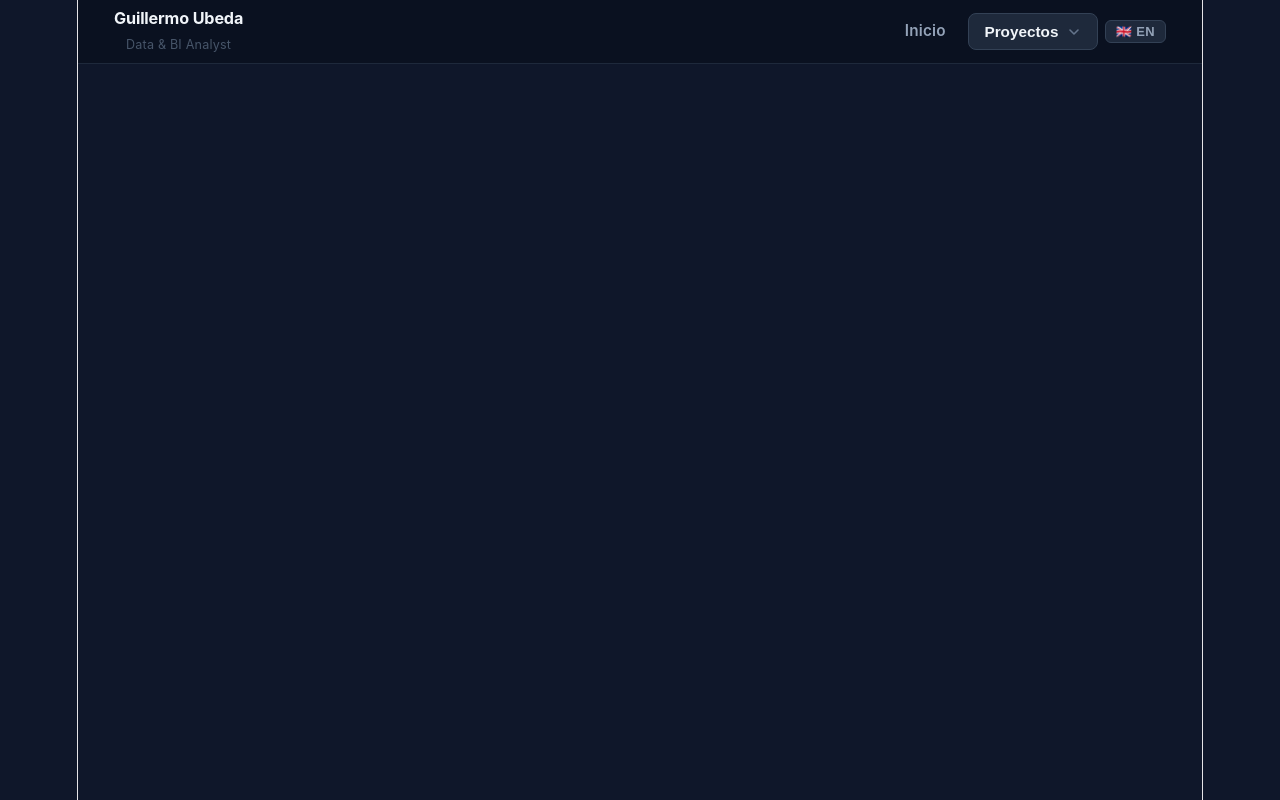
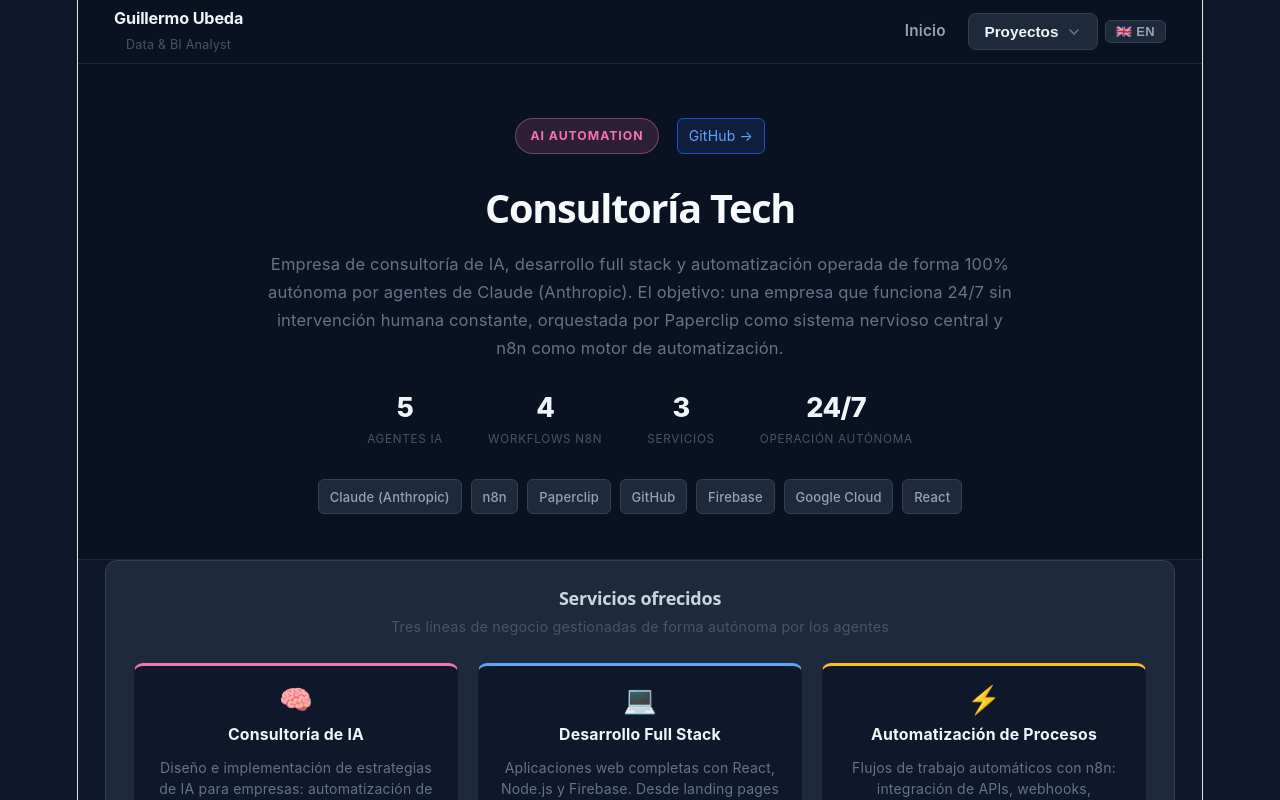
Before and after one commit to Guillermo1987/project-portfolio, a React (Vite) app: page /consultoria-tech in a window 1280 px wide. Shown: the top 800 px of the page. Built offline with nearby package versions, Linux system fonts and the light colour scheme.

Commit message:
feat(web): ruta /consultoria-tech, links corporativos y LicitaBot
Renombra ruta /ia-digox a /consultoria-tech, corrige links al sitio corporativo (consultoria-tech.web.app) y al repo renombrado, anade LicitaBot al menu y a la home. Desplegado a proyectos-personales.web.app.

```diff
--- a/src/App.jsx
+++ b/src/App.jsx
@@ -50,7 +50,7 @@
         <Route path="/executive" element={<ExecutiveDashboard />} />
         <Route path="/churn"     element={<ChurnDashboard />} />
         <Route path="/hotel"     element={<HotelDashboard />} />
-        <Route path="/ia-digox"     element={<IaDigoxPage />} />
+        <Route path="/consultoria-tech"     element={<IaDigoxPage />} />
         <Route path="/automations"  element={<AutomationsPage />} />
         <Route path="/dashboards"   element={<DashboardsPage />} />
         <Route path="/portfolio"    element={<PortfolioIndexPage />} />
--- a/src/components/Navbar.jsx
+++ b/src/components/Navbar.jsx
@@ -27,10 +27,11 @@
     icon: '🤖',
     color: '#f472b6',
     items: [
-      { to: '/ia-digox',    label: 'Consultoría Tech',            badge: 'AI Automation',  icon: '🤖', color: '#f472b6', ext: false },
+      { to: '/consultoria-tech',    label: 'Consultoría Tech',            badge: 'AI Automation',  icon: '🤖', color: '#f472b6', ext: false },
       { to: '/automations', label: 'Automatizaciones',            badge: 'n8n · Paperclip', icon: '⚡', color: '#8b5cf6', ext: false },
-      { to: 'https://consultoria-tech.web.app',              label: 'Consultoría Tech Corporate', badge: 'Corporate Web',  icon: '🌐', color: '#06b6d4', ext: true },
+      { to: 'https://consultoria-tech.web.app',             label: 'Consultoría Tech Corporate', badge: 'Corporate Web',  icon: '🌐', color: '#06b6d4', ext: true },
       { to: 'https://github.com/Guillermo1987/agentforge',   label: 'AgentForge',                 badge: 'SaaS · AI',      icon: '🏗️', color: '#6366f1', ext: true },
+      { to: 'https://github.com/Guillermo1987/Proyecto-Licitaciones-Publicas-automatizadas', label: 'LicitaBot', badge: 'GovTech · SaaS', icon: '📋', color: '#14b8a6', ext: true },
     ],
   },
   {
--- a/src/pages/AutomationsPage.jsx
+++ b/src/pages/AutomationsPage.jsx
@@ -290,7 +290,7 @@
         <div className="auto-hero-inner">
           <div className="auto-hero-top">
             <span className="auto-hero-badge">{t.badge}</span>
-            <Link to="/ia-digox" className="auto-hero-link">Consultoría Tech →</Link>
+            <Link to="/consultoria-tech" className="auto-hero-link">Consultoría Tech →</Link>
           </div>
           <h1 className="auto-hero-title">{t.title}</h1>
           <p className="auto-hero-desc">{t.desc}</p>
--- a/src/pages/HomePage.jsx
+++ b/src/pages/HomePage.jsx
@@ -223,15 +223,16 @@
   { to:'/dashboards',  external:false, icon:'📈', color:'#10b981', title:'Dashboards Power BI & Tableau', category:'BI Embed',           techs:['HTML','React','Power BI','Tableau'] },
   { to:'/churn',       external:false, icon:'🔬', color:'#a78bfa', title:'Predictive Churn Analysis',     category:'Data Science',        techs:['Scikit-learn','Python','Pandas','React'] },
   { to:'/hotel',       external:false, icon:'🏨', color:'#fb923c', title:'Hotel Pricing Engine',          category:'Revenue Management', techs:['Python','NumPy','React','Recharts'] },
-  { to:'/ia-digox',    external:false, icon:'🤖', color:'#f472b6', title:'Consultoría Tech',              category:'AI Automation',      techs:['Claude','n8n','Paperclip','Firebase'] },
+  { to:'/consultoria-tech',    external:false, icon:'🤖', color:'#f472b6', title:'Consultoría Tech',              category:'AI Automation',      techs:['Claude','n8n','Paperclip','Firebase'] },
   { to:'/automations', external:false, icon:'⚡', color:'#8b5cf6', title:'Automatizaciones & Agentes IA', category:'n8n · Paperclip',    techs:['n8n','Paperclip','Claude','React'] },
-  { to:'https://consultoria-tech.web.app',                                  external:true, icon:'🌐', color:'#06b6d4', title:'Consultoría Tech Corporate', category:'Corporate Web',      techs:['React','Vite','Firebase'] },
+  { to:'https://consultoria-tech.web.app',                                 external:true, icon:'🌐', color:'#06b6d4', title:'Consultoría Tech Corporate', category:'Corporate Web',      techs:['React','Vite','Firebase'] },
   { to:'https://github.com/Guillermo1987/project-sales-optimization-sql',   external:true, icon:'🗄️', color:'#38bdf8', title:'Sales Optimization SQL',   category:'SQL & BI',           techs:['SQL','GROUP BY','Power BI','Tableau'] },
   { to:'https://github.com/Guillermo1987/project-revenue-management-web',   external:true, icon:'💡', color:'#fbbf24', title:'Revenue Management Web',   category:'Web Development',     techs:['HTML','CSS','Vanilla JS','Canvas API'] },
   { to:'https://github.com/Guillermo1987/project-security-log-analysis',    external:true, icon:'🛡️', color:'#ef4444', title:'Security Log Analysis + Scanner', category:'Ciberseguridad',      techs:['Python','SIEM','ISC2 CC','Nmap'] },
   { to:'https://github.com/Guillermo1987/project-vulnerability-scanner',    external:true, icon:'🔍', color:'#f97316', title:'Vulnerability Scanner',            category:'Ciberseguridad',      techs:['Python','Nmap','ISC2 CC','Markdown'] },
   { to:'https://github.com/Guillermo1987/project-portfolio',                external:true, icon:'🗂️', color:'#94a3b8', title:'Portafolio Profesional GUG',       category:'Web · React · Firebase', techs:['React','Vite','Firebase','Linear'] },
   { to:'https://github.com/Guillermo1987/agentforge',                       external:true, icon:'🏗️', color:'#6366f1', title:'AgentForge',                        category:'SaaS · AI Agents',       techs:['React','Firebase','n8n','Claude'] },
+  { to:'https://github.com/Guillermo1987/Proyecto-Licitaciones-Publicas-automatizadas', external:true, icon:'📋', color:'#14b8a6', title:'LicitaBot',                         category:'GovTech · SaaS',         techs:['Python','React','Firebase','n8n'] },
 ]
 
 /* ── Education ─────────────────────────────────────────────────────────────── */
@@ -423,7 +424,7 @@
           <p className="home-about-p">{t.aboutP1}</p>
           <p className="home-about-p">
             {t.aboutP2}{' '}
-            <Link to="/ia-digox" className="home-inline-link">Consultoría Tech</Link>
+            <Link to="/consultoria-tech" className="home-inline-link">Consultoría Tech</Link>
             {t.aboutP2b}
           </p>
           <div className="home-avail-box">
@@ -436,7 +437,7 @@
             <div className="home-iadigox-header">
               <span className="home-iadigox-icon">🤖</span>
               <div>
-                <Link to="/ia-digox" className="home-iadigox-link">Consultoría Tech</Link>
+                <Link to="/consultoria-tech" className="home-iadigox-link">Consultoría Tech</Link>
                 <span className="home-iadigox-badge">{t.iaDigoxBadge}</span>
               </div>
             </div>
--- a/src/pages/IaDigoxPage.jsx
+++ b/src/pages/IaDigoxPage.jsx
@@ -133,7 +133,7 @@
         <div className="iad-hero-inner">
           <div className="iad-hero-top">
             <span className="iad-hero-badge">{t.heroBadge}</span>
-            <a href="https://github.com/Guillermo1987/ia-digox-services" target="_blank" rel="noreferrer" className="iad-hero-gh">
+            <a href="https://github.com/Guillermo1987/consultoria-tech" target="_blank" rel="noreferrer" className="iad-hero-gh">
               GitHub →
             </a>
           </div>
```
